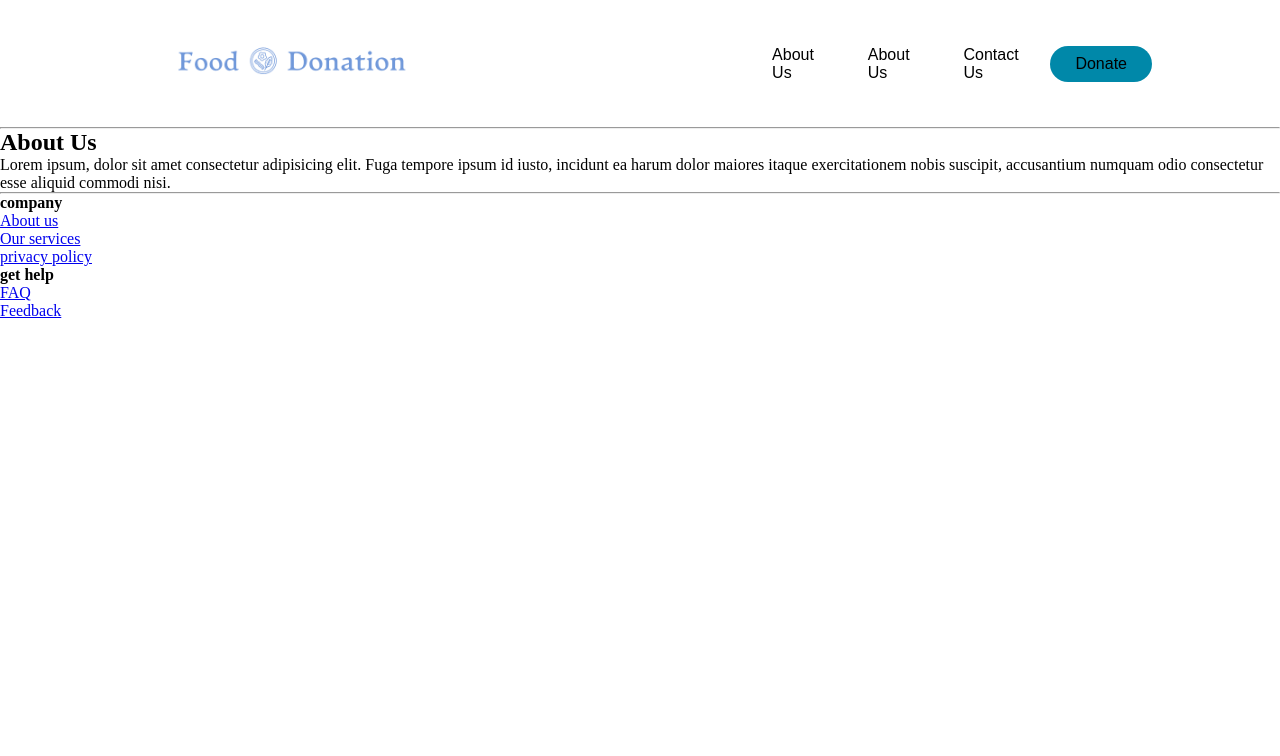
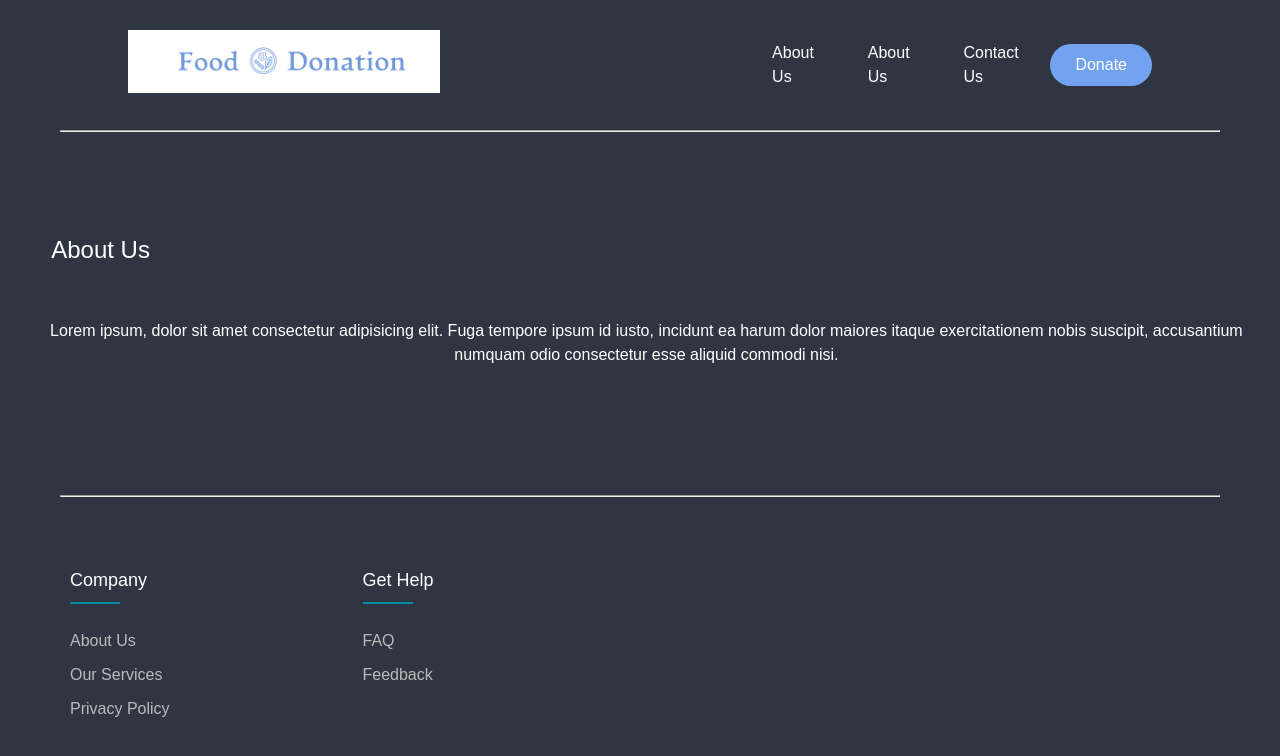
Before and after one commit to https-github-com-ayushmehta651/Binary-Beasts, a plain HTML site: page home/home.html in a window 1280 px wide. Drawn offline with Linux system fonts and the light colour scheme.

Commit message:
manual update

```diff
--- a/home/home.css
+++ b/home/home.css
@@ -2,6 +2,7 @@
     box-sizing: border-box;
     margin: 0;
     padding: 0;
+    background-color: #303542;
   }
 
   header {
@@ -11,6 +12,12 @@
     padding: 30px 10%;
 
   }
+
+hr{
+  color: white;
+  margin-left: 60px;
+  margin-right: 60px;
+}
 
   .logo {
     cursor: pointer;
@@ -26,7 +33,7 @@
   .overlay__content a {
     font-family: "Montserrat", sans-serif;
     font-weight: 500;
-    color: black;
+    color: white;
     text-decoration: none;
   }
 
@@ -44,21 +51,19 @@
   }
 
   .nav__links li a:hover {
-    color: #0088a9;
+    color: #73a3f0;
   }
 
   .cta {
     padding: 9px 25px;
-    background-color: rgba(0, 136, 169, 1);
+    background-color: #73a3f0;
     border: none;
     border-radius: 50px;
     cursor: pointer;
     transition: background-color 0.3s ease 0s;
   }
 
-  .cta:hover {
-    background-color: rgba(0, 136, 169, 0.8);
-  }
+
 
   /* Mobile Nav */
 
@@ -73,7 +78,7 @@
     z-index: 1;
     left: 0;
     top: 0;
-    background-color: #24252a;
+
     overflow-x: hidden;
     transition: width 0.5s ease 0s;
   }
@@ -129,3 +134,119 @@
       display: initial;
     }
   }
+
+
+  .main-body{
+    color: white;
+    font-family: "Montserrat", sans-serif;
+    font-weight: lighter;
+    padding-left: 4%;
+    padding-top: 100px;
+  }
+
+  p{
+    color: white;
+    text-align: center;
+    padding-top: 4%;
+    padding-left: 1%;
+    padding-bottom: 10%;
+  }
+
+
+
+/* footer*/
+
+
+  @import url('https://fonts.googleapis.com/css2?family=Poppins:wght@300;400;500;600;700&display=swap');
+  body{
+    line-height: 1.5;
+    font-family: 'Poppins', sans-serif;
+  }
+  *{
+    margin:0;
+    padding:0;
+    box-sizing: border-box;
+  }
+  .container{
+    max-width: 1170px;
+    margin:auto;
+  }
+  .row{
+    display: flex;
+    flex-wrap: wrap;
+  }
+  ul{
+    list-style: none;
+  }
+  .footer{
+    background-color: #303542;
+      padding: 70px 0;
+  }
+  .footer-col{
+     width: 25%;
+     padding: 0 15px;
+  }
+  .footer-col h4{
+    font-size: 18px;
+    color: #ffffff;
+    text-transform: capitalize;
+    margin-bottom: 35px;
+    font-weight: 500;
+    position: relative;
+  }
+  .footer-col h4::before{
+    content: '';
+    position: absolute;
+    left:0;
+    bottom: -10px;
+    background-color: #0088a9;
+    height: 2px;
+    box-sizing: border-box;
+    width: 50px;
+  }
+  .footer-col ul li:not(:last-child){
+    margin-bottom: 10px;
+  }
+  .footer-col ul li a{
+    font-size: 16px;
+    text-transform: capitalize;
+    color: #ffffff;
+    text-decoration: none;
+    font-weight: 300;
+    color: #bbbbbb;
+    display: block;
+    transition: all 0.3s ease;
+  }
+  .footer-col ul li a:hover{
+    color: #ffffff;
+    padding-left: 8px;
+  }
+  .footer-col .social-links a{
+    display: inline-block;
+    height: 40px;
+    width: 40px;
+    background-color: rgba(255,255,255,0.2);
+    margin:0 10px 10px 0;
+    text-align: center;
+    line-height: 40px;
+    border-radius: 50%;
+    color: #ffffff;
+    transition: all 0.5s ease;
+  }
+  .footer-col .social-links a:hover{
+    color: #24262b;
+    background-color: #ffffff;
+  }
+
+  /responsive/
+  @media(max-width: 767px){
+    .footer-col{
+      width: 50%;
+      margin-bottom: 30px;
+  }
+  }
+  @media(max-width: 574px){
+    .footer-col{
+      width: 100%;
+  }
+  }
```
